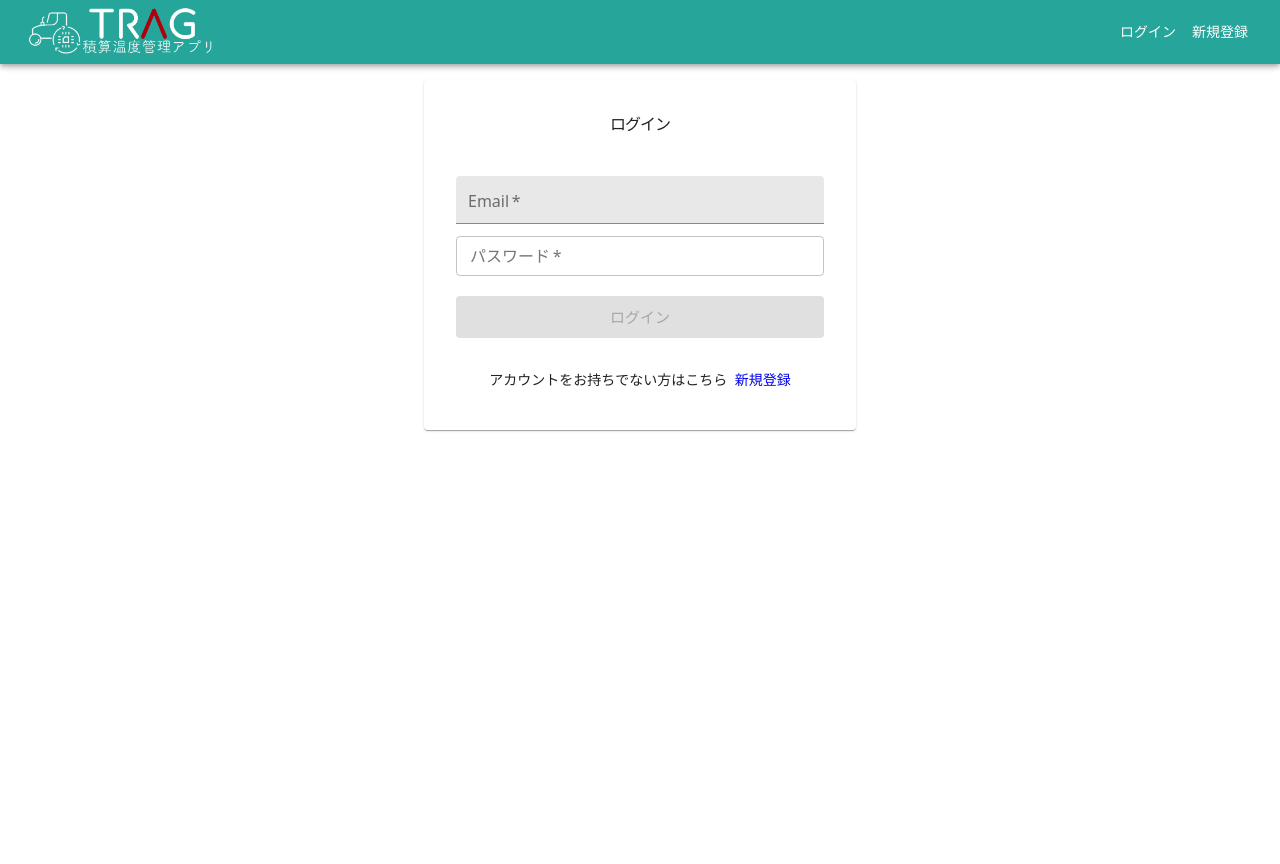
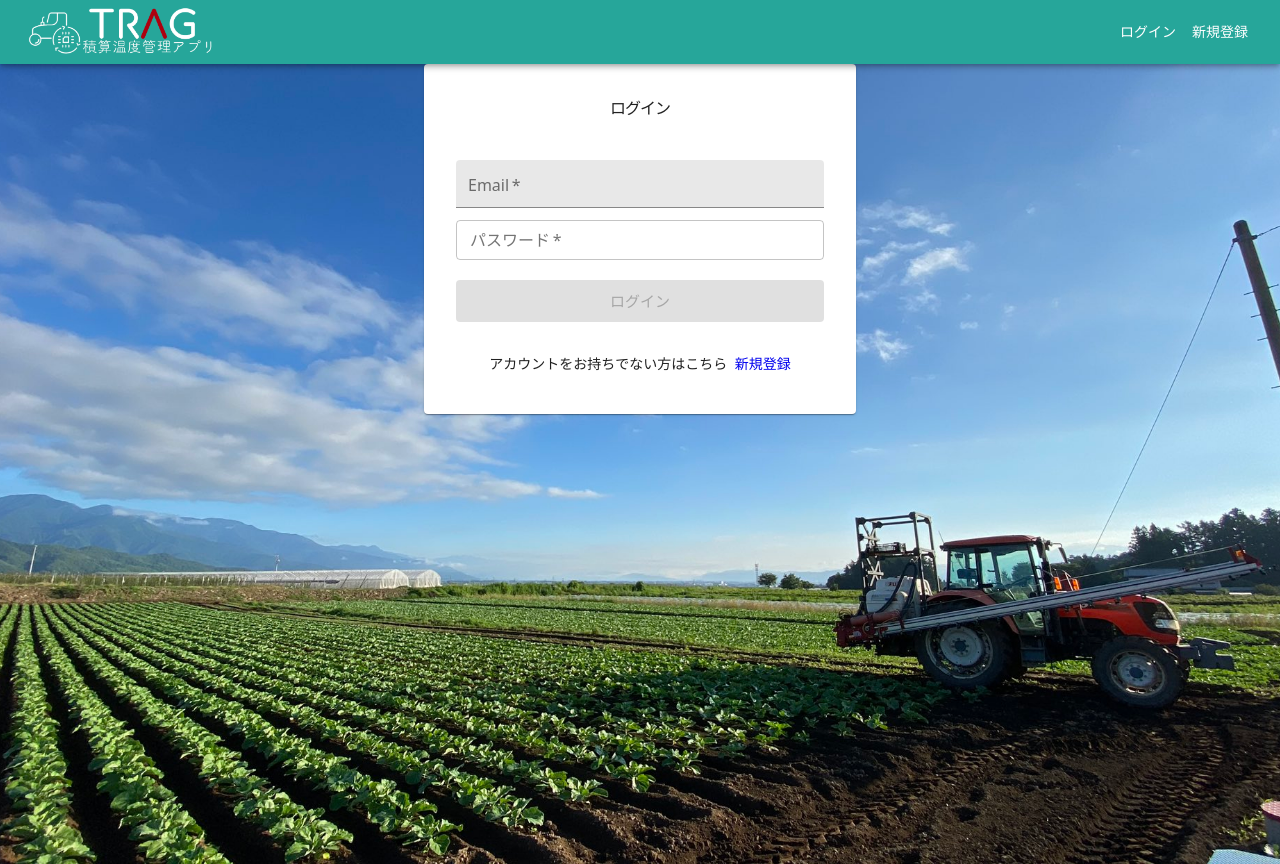
Before and after one commit to zuuumiii/spa-app, a React (Create React App) app in the folder frontend/: page /signin in a window 1280 px wide. Before the commit the page ends 800 px from the top, so only its background shows below. Built offline with nearby package versions, Linux system fonts and the light colour scheme; what axios-case-converter would draw is missing.

Commit message:
サインインに背景表示

```diff
--- a/frontend/src/components/layouts/CommonLayout.tsx
+++ b/frontend/src/components/layouts/CommonLayout.tsx
@@ -9,12 +9,10 @@ import { ThemeProvider } from "@material-ui/styles";
 import Header from "components/layouts/Header";
 
 const useStyles = makeStyles(() => ({
-  container: {
-    marginTop: "5rem",
-  },
+  container: { marginTop: 64 },
   itemCenter: {
     display: "grid",
-    justifyItems: "center",
+    justifyContent: "center",
     alignItems: "center",
   },
 }));
@@ -82,7 +80,7 @@ const CommonLayout = ({ children }: CommonLayoutProps) => {
           <Header />
         </header>
         <main>
-          <Container maxWidth="xl" className={classes.container}>
+          <Container className={classes.container}>
             <Grid container className={classes.itemCenter}>
               <Grid item>{children}</Grid>
             </Grid>
--- a/frontend/src/components/pages/SignIn.tsx
+++ b/frontend/src/components/pages/SignIn.tsx
@@ -10,6 +10,7 @@ import CardContent from "@material-ui/core/CardContent";
 import CardHeader from "@material-ui/core/CardHeader";
 import Button from "@material-ui/core/Button";
 import Box from "@material-ui/core/Box";
+import BackgroundImage from "images/background.jpeg";
 
 import { AuthContext } from "App";
 import AlertMessage from "components/utils/AlertMessage";
@@ -37,6 +38,17 @@ const useStyles = makeStyles((theme: Theme) => ({
   },
   link: {
     textDecoration: "none",
+  },
+  background: {
+    float: "none",
+    height: "100vh",
+    width: "100vw",
+    backgroundImage: `url(${BackgroundImage})`,
+    backgroundPosition: "center center",
+    backgroundSize: "cover",
+    backgroundRepeat: "no-repeat",
+    display: "grid",
+    justifyContent: "center",
   },
 }));
 
@@ -84,7 +96,7 @@ const SignIn: React.FC = () => {
   };
 
   return (
-    <>
+    <div className={classes.background}>
       <form noValidate autoComplete="off">
         <Card className={classes.card}>
           <CardHeader className={classes.header} title="ログイン" />
@@ -139,7 +151,7 @@ const SignIn: React.FC = () => {
         severity="error"
         message="Invalid emai or password"
       />
-    </>
+    </div>
   );
 };
 
```
Also changed, not shown: frontend/src/images/background.jpeg (added).
